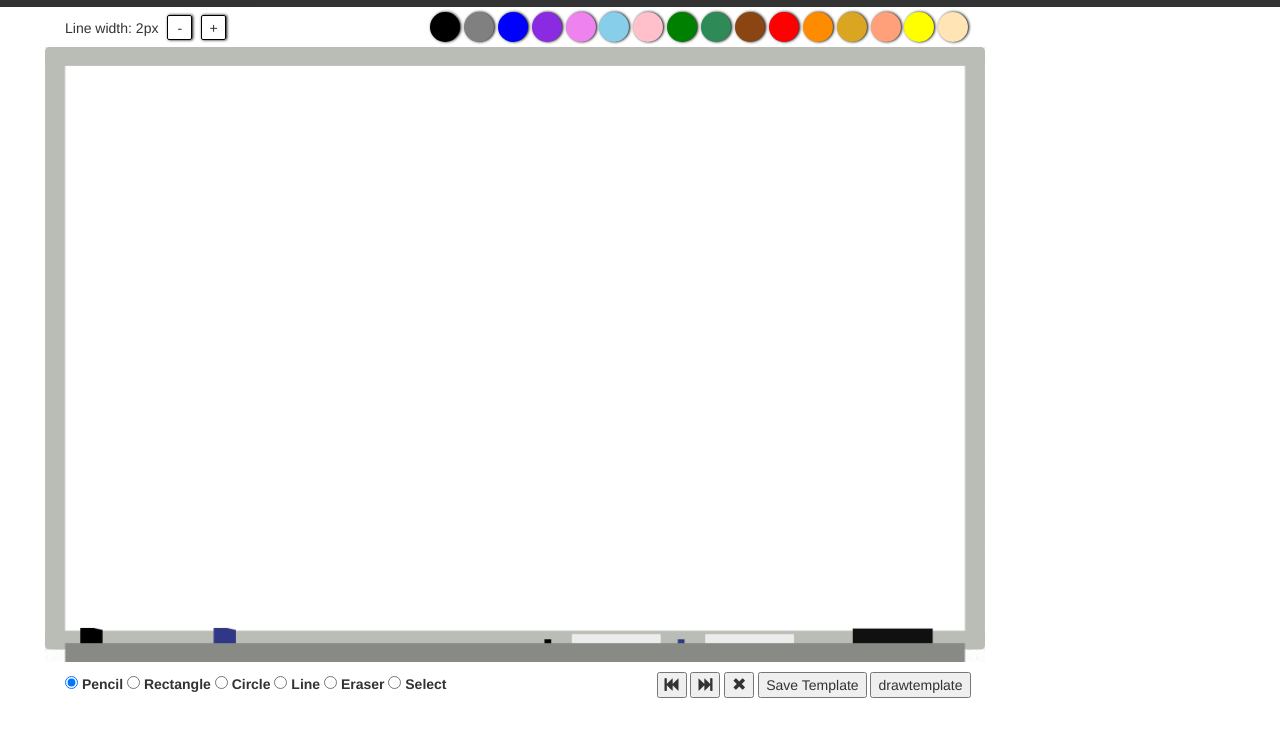
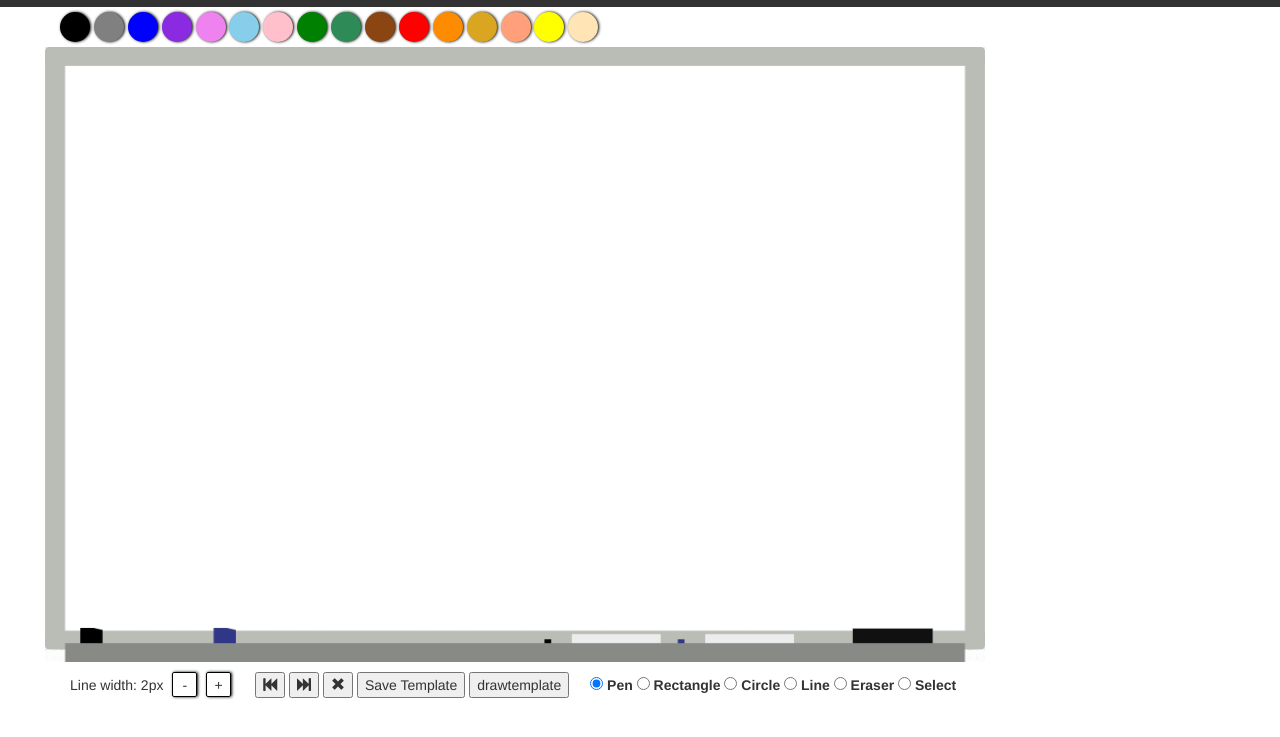
Before and after one commit to moderndaymoron/Canvas, a plain HTML site: page index.html in a window 1280 px wide. Shown: the part 63-800 px from the top of the page. Drawn offline with nearby package versions, Linux system fonts and the light colour scheme.

Commit message:
canvas window resize issue fix

```diff
--- a/css/style.css
+++ b/css/style.css
@@ -14,6 +14,8 @@
 
 body {
 	margin: auto;
+    overflow-x: scroll;
+    overflow-y: scroll;
 }
 
 #content {
@@ -47,10 +49,12 @@ body {
 	position:absolute;
 	left: 4px;
 	right: 525px;
+    overflow: hidden;
 }
 
 #canvases {
 	position: relative;
+    width: 1000px;
 	clear: both;
 }
 
@@ -73,9 +77,8 @@ body {
 
 #rad {
     margin: 5px;
-	margin-top: 3px;
-	margin-left: 20px;
-
+	margin-top: 10px;
+	margin-left: 25px;
     display: inline;
     float: left;
 }
@@ -100,7 +103,9 @@ body {
 }
 
 #swatches {
-	margin-left: 385px;
+	margin-left: 15px;
+    max-height: 40px;
+    display: inline;
 }
 
 .selected {
@@ -109,15 +114,31 @@ body {
 
 /* Tools */
 
+.toolbox:checked {
+    text-shadow: 1px 1px 1px 1px skyblue;
+}
+
 #selectshapes {
 	float: left;
+	padding: 1px;
 	margin-top: 10px;
 	margin-left: 20px;
+    overflow: hidden;
 }
 
 #actionbuttons {
-	float: left;
+	float:left;
 	margin-top: 10px;
-	margin-left: 210px;
+	margin-left: 19px;
+    overflow: hidden;
 
 }
+
+/* glyphs */
+
+#square {
+    width: 28px;
+    height: 28px;
+    border solid black 2px;
+    background-color: transperant;
+}
--- a/index.html
+++ b/index.html
@@ -14,11 +14,7 @@
             <h1 id="titleHeader">Canvazus</h1>
         </div>
         <div id="content">
-            <div id="rad">
-                Line width: <span id="radVal">2</span>px
-                <div id="decrad" class="radButton boxShadow"> - </div>
-                <div id="incrad" class="radButton boxShadow"> + </div>
-            </div>
+
             <div id="swatches">
                 <div id="black" class="colors boxShadow" style="background-color:black;" data-tool="black"></div>
                 <div id="gray" class="colors boxShadow" style="background-color:gray;" data-tool="gray"></div>
@@ -40,16 +36,33 @@
             </div>
             <input type="textarea" name="text" id="textArea" />
             <div id="canvases">
-                <img src="img/whiteboard.png" alt="dafuq" width="940" height="615"/>
+                <img id="whiteboard" src="img/whiteboard.png" alt="dafuq" width="940" height="615"/>
             	<canvas id="myCanvas" width="925" height="590">
             	</canvas>
             </div>
+            <div id="rad">
+                Line width: <span id="radVal">2</span>px
+                <div id="decrad" class="radButton boxShadow"> - </div>
+                <div id="incrad" class="radButton boxShadow"> + </div>
+            </div>
+
+            <div id="actionbuttons">
+                <button type="button" name="undobutton" id="undobutton">
+                    <span class="glyphicon glyphicon-fast-backward" aria-hidden="true"></span></button>
+                <button type="button" name="redobutton" id="redobutton">
+                    <span class="glyphicon glyphicon-fast-forward" aria-hidden="true"></span></button>
+                <button type="button" name="delbutton" id="delbutton">
+                    <span class="glyphicon glyphicon-remove" aria-hidden="true"></span></button>
+                <button type="button" name="templatebutton" id="templatebutton">Save Template</button>
+                <button type="button" name="drawtemplate" id="drawtemplate">drawtemplate</button>
+            </div>
 
         <div id="selectshapes">
-            <input type="radio" name="tool" id="pencil" checked="checked" data-tool="Pen" class="toolbox"/>
-            <label for ="pencil">Pencil</label>
-            <input type="radio" name="tool" id="rectangle" data-tool="Rectangle" class="toolbox"/>
-            <label for ="rectangle">Rectangle</label>
+
+            <input type="radio" name="tool" id="pencil" checked="checked" data-tool="Pen" class="toolbox" />
+            <label for="pencil">Pen</label>
+            <input type="radio" name="tool" id="rectangle" data-tool="Rectangle" class="toolbox" />
+            <label for="rectangle">Rectangle</label>
             <input type="radio" name="tool" id="circle" data-tool="Circle" class="toolbox"/>
             <label for ="circle">Circle</label>
             <input type="radio" name="tool" id="line" data-tool="Line" class="toolbox"/>
@@ -59,16 +72,7 @@
             <input type="radio" name="tool" id="select" data-tool="Select" class="toolbox"/>
             <label for ="select">Select</label>
         </div>
-        <div id="actionbuttons">
-            <button type="button" name="undobutton" id="undobutton">
-                <span class="glyphicon glyphicon-fast-backward" aria-hidden="true"></span></button>
-            <button type="button" name="redobutton" id="redobutton">
-                <span class="glyphicon glyphicon-fast-forward" aria-hidden="true"></span></button>
-            <button type="button" name="delbutton" id="delbutton">
-                <span class="glyphicon glyphicon-remove" aria-hidden="true"></span></button>
-            <button type="button" name="templatebutton" id="templatebutton">Save Template</button>
-            <button type="button" name="drawtemplate" id="drawtemplate">drawtemplate</button>
-        </div>
+
         <script src="https://cdnjs.cloudflare.com/ajax/libs/jquery/2.2.0/jquery.js"></script>
         <script src="js/main.js"></script>
         <script src="js/shape.js"></script>
```
